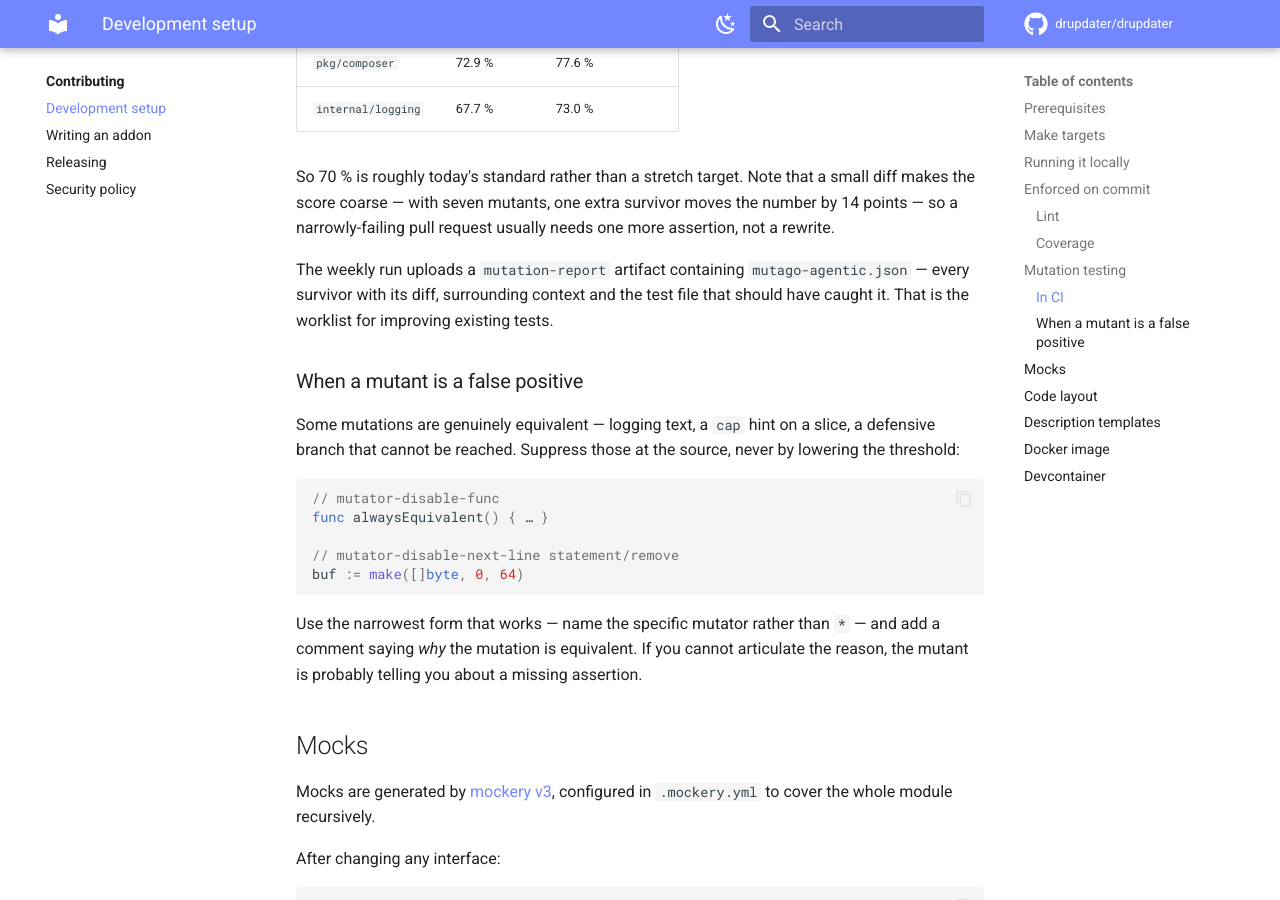
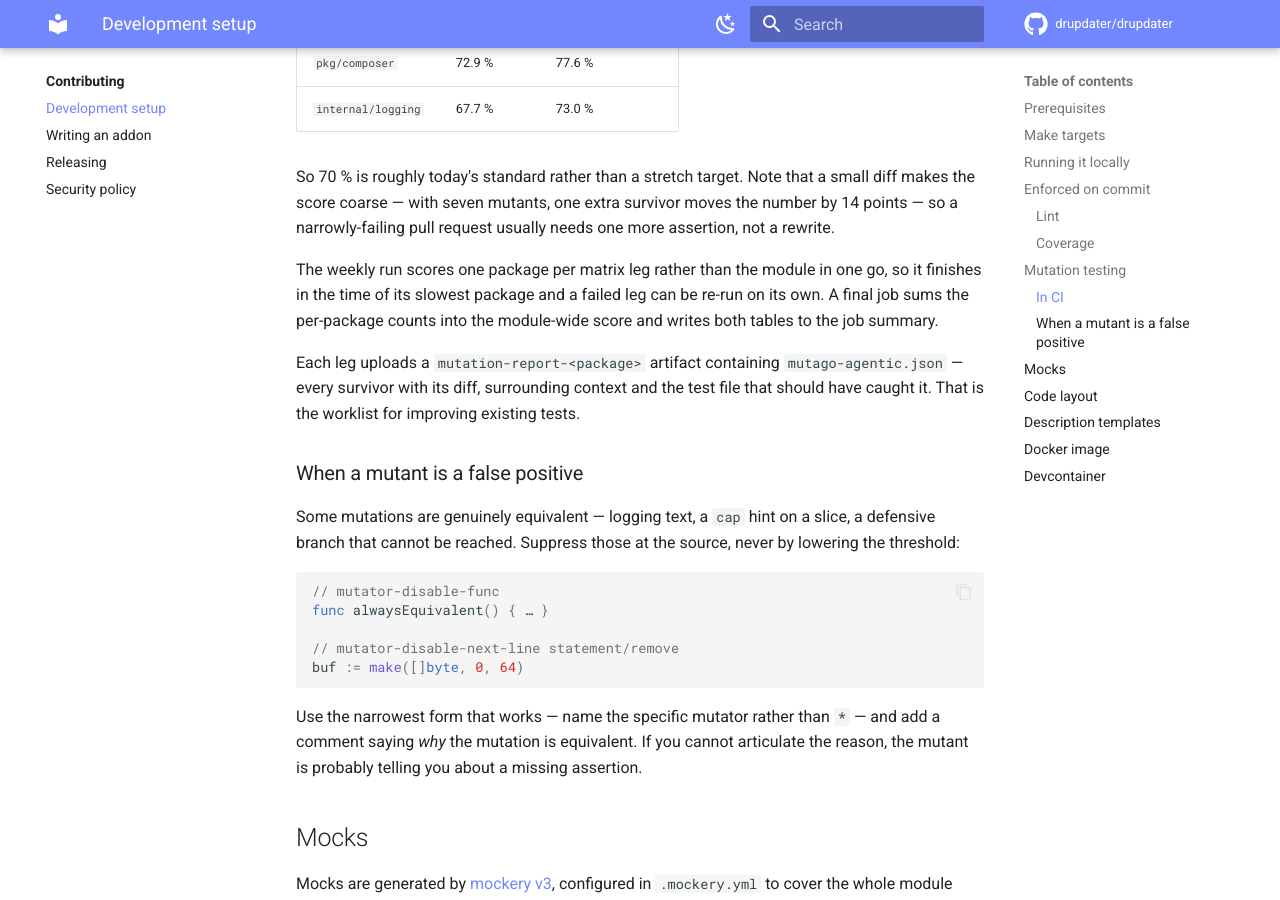
Before and after one commit to drupdater/drupdater, an MkDocs documentation site: the page built from docs/contributing/development.md, in a window 1280 px wide and 900 px high, scrolled down 3279 px. Built offline with MkDocs 1.6.1 and Material for MkDocs 9.7.7, drawn with Linux system fonts in a browser that asks for light colours; comment, search, counter and statistics services are not loaded.

Commit message:
ci: split the weekly mutation run into one leg per package
The full module is ~3000 mutants and over half an hour serially, which
makes the job slow to get a result from and all-or-nothing when something
goes wrong -- a timeout or a wedged package discarded every other result.

Runs one package per matrix leg instead, so the job finishes in the time
of its slowest package and a failed leg can be re-run on its own.
fail-fast: false keeps one bad package from cancelling the other
thirteen, and an aggregate job sums the per-package counts into the
module-wide score.

The package list is discovered with `go list` rather than hardcoded, so a
new package gets a leg automatically; packages without tests are skipped
because mutago has nothing to score there. MSI is summed from counts, not
averaged across packages -- averaging would weight a 26-mutant package
like a 424-mutant one.

Co-Authored-By: Claude Opus 5 <noreply@anthropic.com>
Claude-Session: https://claude.ai/code/session_01EVzEKAHHatNqVLvhs9vLhx

```diff
--- a/docs/contributing/development.md
+++ b/docs/contributing/development.md
@@ -153,9 +153,14 @@ So 70 % is roughly today's standard rather than a stretch target. Note that a sm
 makes the score coarse — with seven mutants, one extra survivor moves the number by 14
 points — so a narrowly-failing pull request usually needs one more assertion, not a rewrite.
 
-The weekly run uploads a `mutation-report` artifact containing `mutago-agentic.json` — every
-survivor with its diff, surrounding context and the test file that should have caught it.
-That is the worklist for improving existing tests.
+The weekly run scores one package per matrix leg rather than the module in one go, so it
+finishes in the time of its slowest package and a failed leg can be re-run on its own. A
+final job sums the per-package counts into the module-wide score and writes both tables to
+the job summary.
+
+Each leg uploads a `mutation-report-<package>` artifact containing `mutago-agentic.json` —
+every survivor with its diff, surrounding context and the test file that should have caught
+it. That is the worklist for improving existing tests.
 
 ### When a mutant is a false positive
 
```
Also changed, not shown: 1 other file.
